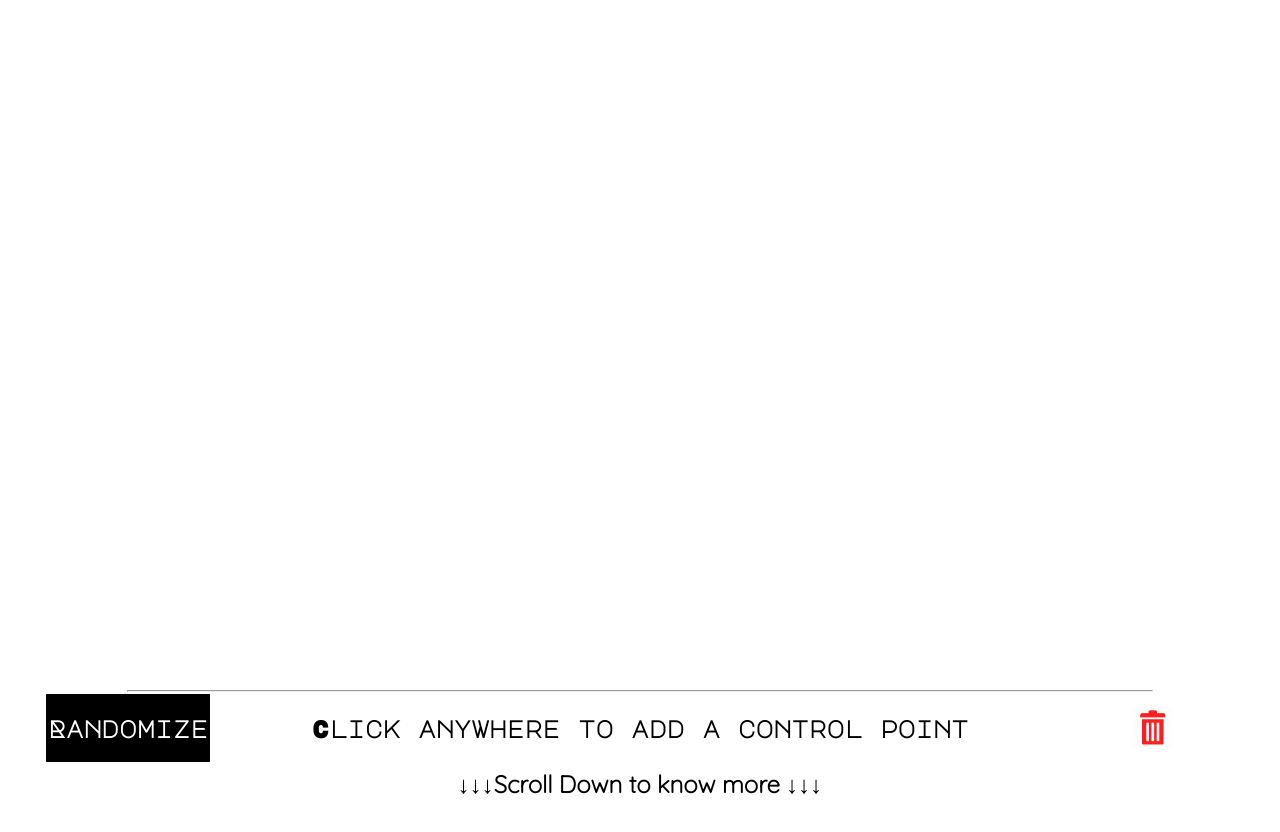
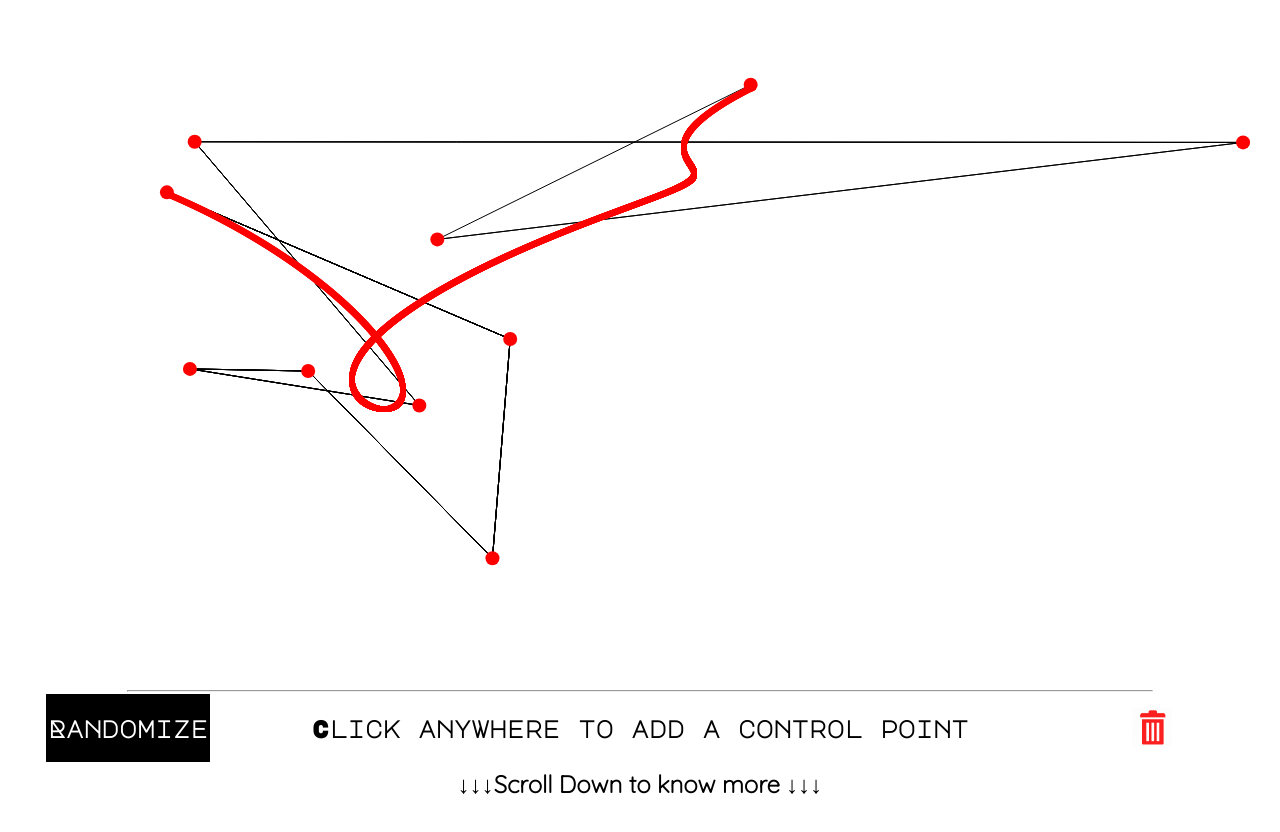
Before and after one commit to HDTycho/BezierCurve, a plain HTML site: page index.html in a window 1280 px wide. Shown: the top 832 px of the page. Drawn offline with Linux system fonts and the light colour scheme.

Commit message:
added  customizable randomizer

```diff
--- a/index.html
+++ b/index.html
@@ -10,7 +10,7 @@
 <hr width="80%">
 <div class="container">
 <div class="info-container">
-    <div style="background-color: black; padding: 1%" onclick="randomize();" class="button">
+    <div style="background-color: black; padding: 1%" onclick="randomize(10);" class="button">
         <h2 style="color: white; ">Randomize</h2>
     </div>
     <div>
--- a/resources/js/canvas.js
+++ b/resources/js/canvas.js
@@ -86,9 +86,9 @@ function bezierCurve(t) {
     return [xCoordinate,yCoordinate];
 }
 
-function randomize() {
+function randomize(numberOfControlPoints) {
     clearCanvas();
-    for(i=0;i<20;i++){
+    for(i=0;i<numberOfControlPoints;i++){
        controlPoints.push({"x":(Math.random () * (window.innerWidth)),"y":(Math.random () * (window.innerHeight*.8))});
     }
     ctx.beginPath();
@@ -108,3 +108,5 @@ function randomize() {
         ctx.fillRect(xv,yv,5,5);
     }
 }
+
+randomize(10);
```
